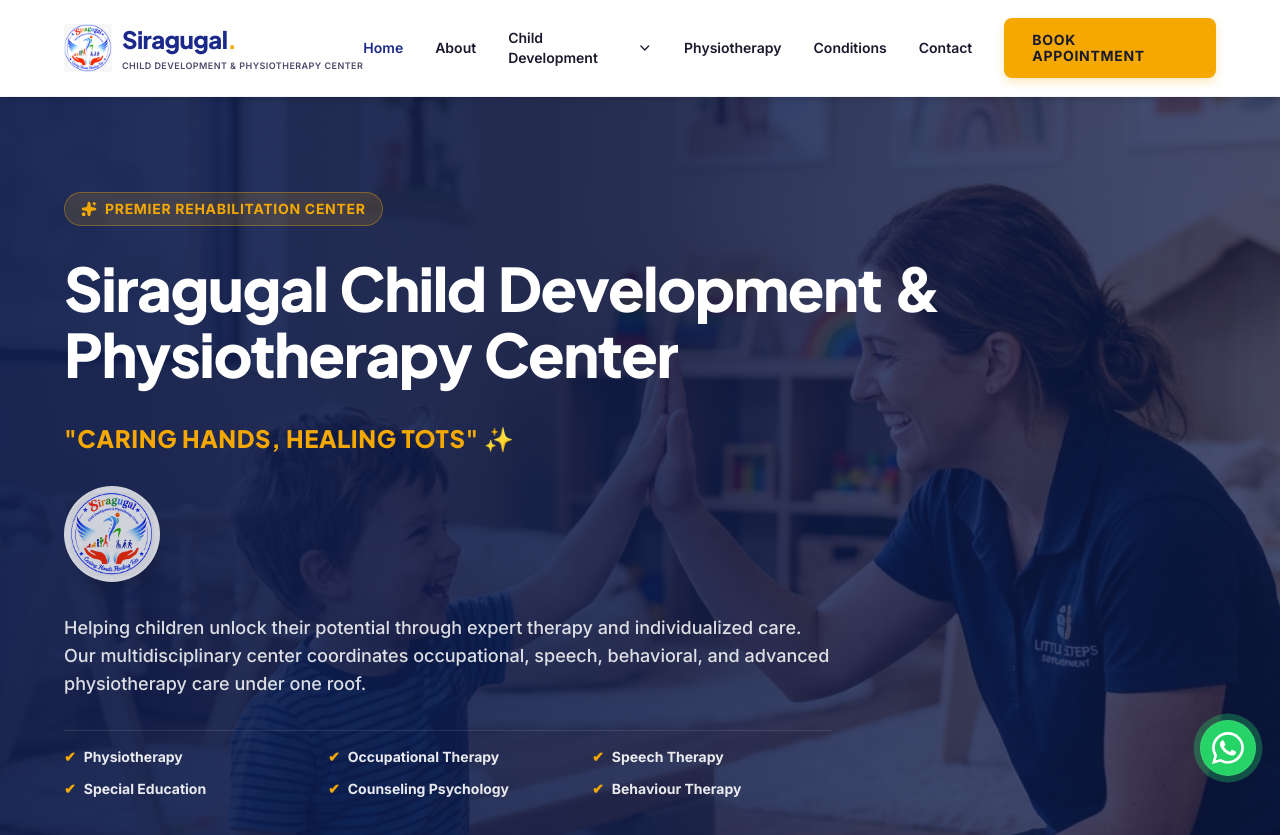
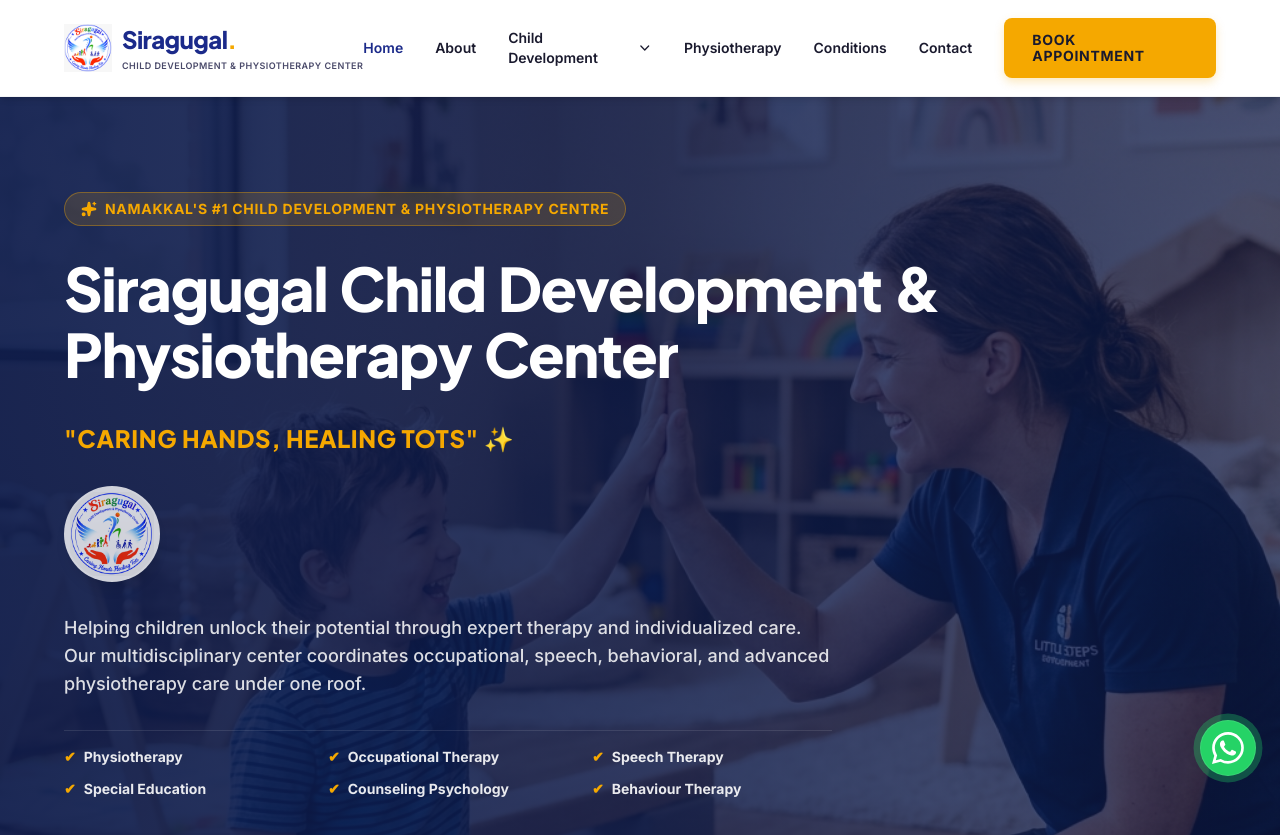
Before and after one commit to actionhoodai-dev/siragugal-child-development-physiotheraphy-clinic, a Next.js app: page / in a window 1280 px wide. Shown: the top 835 px of the page. Built offline with nearby package versions, Linux system fonts and the light colour scheme.

Commit message:
Replace hero pill badge with SEO tagline

```diff
--- a/components/home/HeroSection.tsx
+++ b/components/home/HeroSection.tsx
@@ -52,7 +52,7 @@
           <div className="inline-flex items-center space-x-2 bg-secondary/15 border border-secondary/35 px-4 py-1.5 rounded-full">
             <Sparkles className="h-4 w-4 text-secondary fill-secondary" />
             <span className="text-xs md:text-sm font-extrabold text-secondary uppercase tracking-wider">
-              Premier Rehabilitation Center
+              Namakkal's #1 Child Development & Physiotherapy Centre
             </span>
           </div>
 
```
